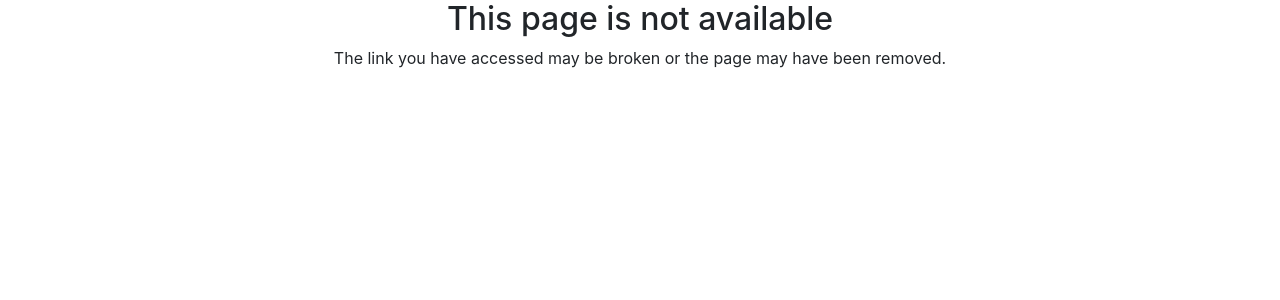
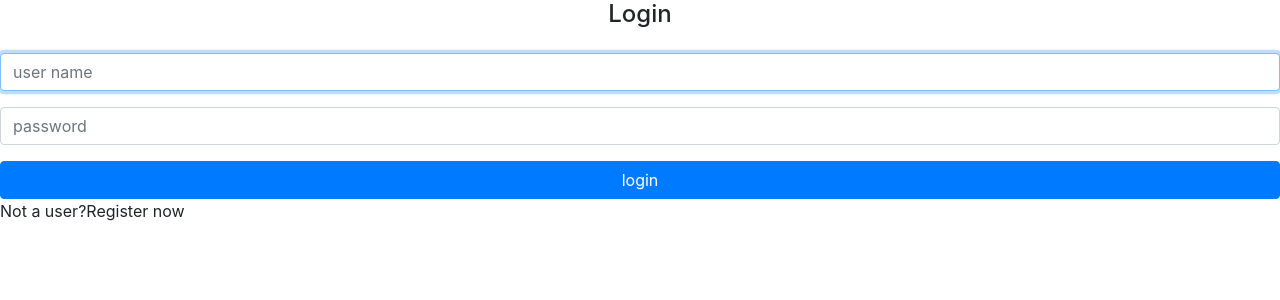
Before and after one commit to sandro-almeida/Angular_5_7_alurapic, an Angular app: page / in a window 1280 px wide. Shown: the top 300 px of the page. Built offline with nearby package versions, Linux system fonts and the light colour scheme.

Commit message:
Add home module and signin component

```diff
--- a/src/app/app.module.ts
+++ b/src/app/app.module.ts
@@ -5,6 +5,7 @@
 import { PhotosModule } from './photos/photos.module';
 import { AppRoutingModule } from './app.routing.module';
 import { ErrorsModule } from './errors/errors.module';
+import { HomeModule } from './home/home.module';
 
 @NgModule({
   declarations: [
@@ -14,7 +15,8 @@
     BrowserModule,
     PhotosModule,
     AppRoutingModule,
-    ErrorsModule
+    ErrorsModule,
+    HomeModule
   ],
   providers: [],
   bootstrap: [AppComponent]
--- a/src/app/app.routing.module.ts
+++ b/src/app/app.routing.module.ts
@@ -5,8 +5,13 @@
 import { PhotoFormComponent } from './photos/photo-form/photo-form.component';
 import { NotFoundComponent } from './errors/not-found/not-found.component';
 import { PhotoListResolver } from './photos/photo-list/photo-list.resolver';
+import { SigninComponent } from './home/signin/signin.component'
 
 const routes: Routes = [
+    {
+        path: '',
+        component: SigninComponent
+    },
     {
         path: 'user/:userName',
         component: PhotoListComponent,
--- /dev/null
+++ b/src/app/home/signin/signin.component.html
@@ -0,0 +1,27 @@
+<h4 class="text-center">Login</h4>
+
+<form class="form mt-4">
+
+    <div class="form-group">
+        <input
+            class="form-control"
+            placeholder="user name"
+            autofocus>
+    </div>
+
+    <div class="form-group">
+        <input
+            type="password"
+            class="form-control"
+            placeholder="password">
+    </div>
+
+    <button
+        type="submit"
+        class="btn btn-primary btn-block">
+        login
+    </button>
+
+</form>
+
+<p>Not a user?<a>Register now</a></p>
--- /dev/null
+++ b/src/app/home/signin/signin.component.ts
@@ -0,0 +1,14 @@
+import { Component, OnInit } from '@angular/core';
+
+@Component({
+  templateUrl: './signin.component.html',
+  styleUrls: ['./signin.component.css']
+})
+export class SigninComponent implements OnInit {
+
+  constructor() { }
+
+  ngOnInit() {
+  }
+
+}
```
Also changed, not shown: src/app/home/home.module.ts (added, +11 -0 lines), src/app/home/signin/signin.component.css (added), 2 other files (tests, documents, lock files or other folders).
